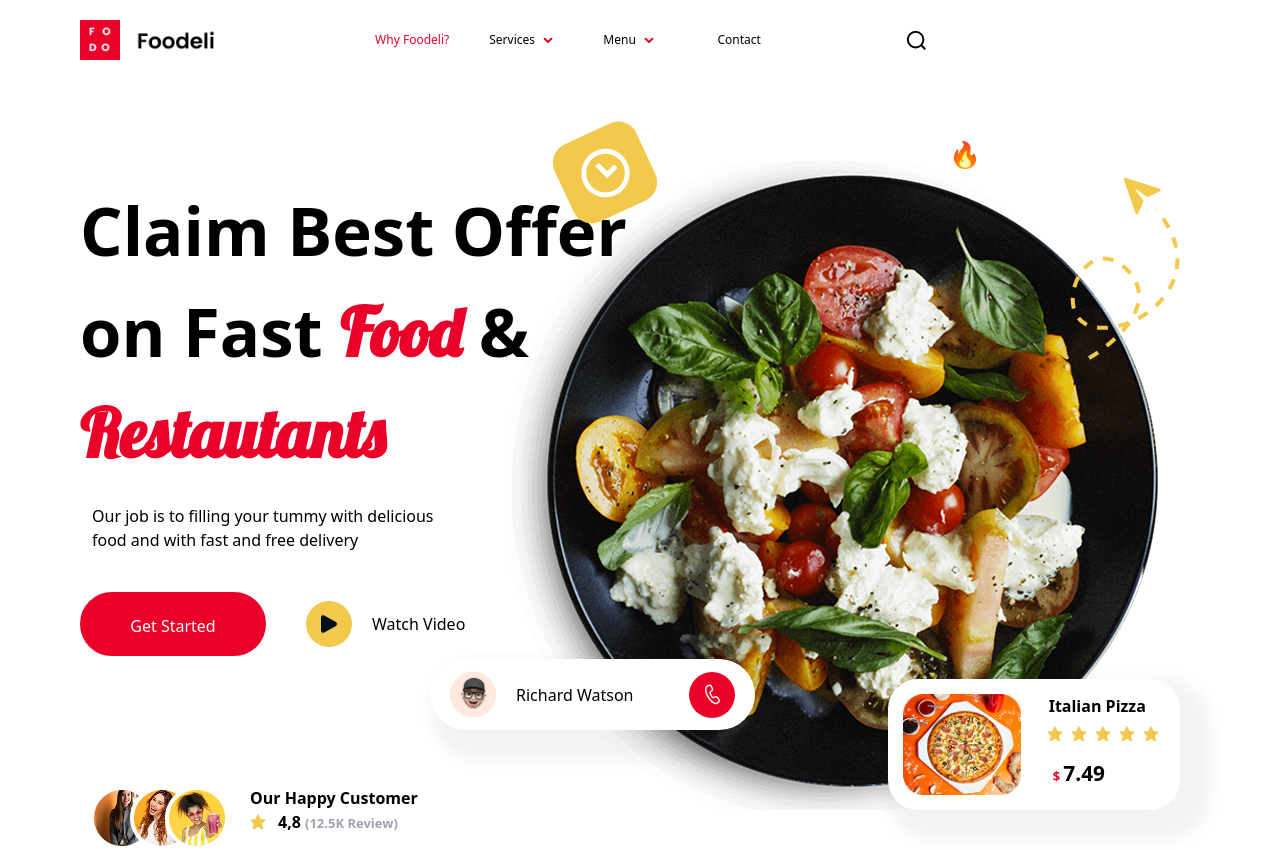
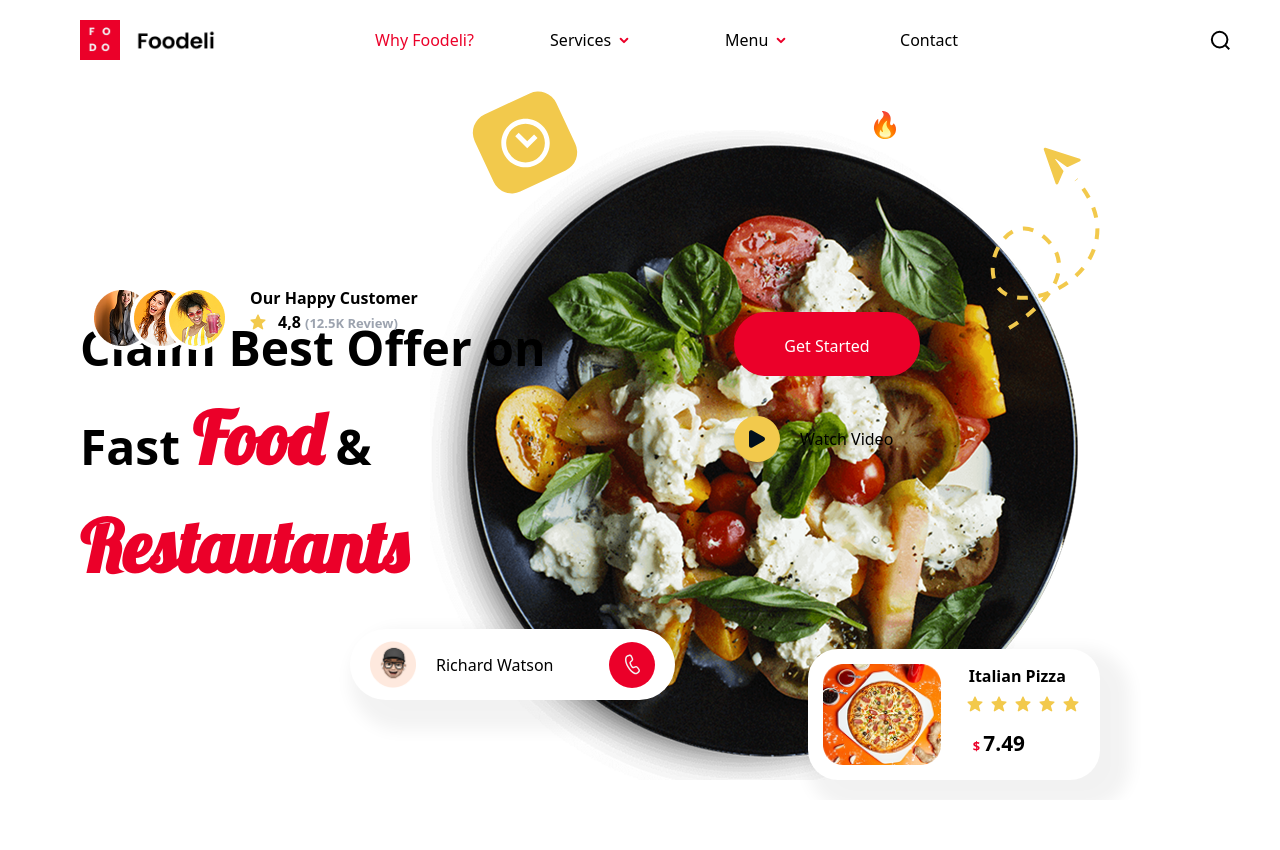
Before and after one commit to LCristiank/Lima_Restaurante, a plain HTML site: page index.html in a window 1280 px wide. After the commit the page ends 800 px from the top, so only its background shows below. Drawn offline with nearby package versions, Linux system fonts and the light colour scheme; files whose address does not match are found by name.

Commit message:
Fazendo Responsividade do Tablet

```diff
--- a/index.html
+++ b/index.html
@@ -8,13 +8,13 @@
     <title>Document</title>
 </head>
 <body>
-    <header class="flex items-center h-[10vh]">
+    <header class="flex items-center h-[10vh] ">
         <img src="./assets/images/logo.png" alt="" class="pr-40 pl-20 h-10">
-        <ul class="grid grid-cols-5 gap-10 text-[12px]">
-            <li class="text-[#EB0029]"> Why Foodeli? </li>
-            <li class="flex gap-2">
+        <ul class="grid grid-cols-5 gap-10 text-[12px] lg:text-[16px] ">
+            <li class="text-[#EB0029] lg:w-[150px]"> Why Foodeli? </li>
+            <li class="flex gap-2 ">
                 Services
-                <img src="./assets/icons/arrow.svg" alt="">
+                <img src="./assets/icons/arrow.svg" class="lg:text-[12px]" alt="">
             </li>
             <li class="flex gap-2">
                 Menu
@@ -22,11 +22,11 @@
             </li>
             <li>Contact</li>
         </ul>
-        <img src="./assets/icons/lupa.svg" alt="">
+        <img src="./assets/icons/lupa.svg" class="lg:mr-[50px]" alt="">
     </header>
     <main class="h-[90vh] flex flex-col relative p-[100px] pl-20">
 
-        <div class="flex justify-self-end h-400 absolute self-end top-20">
+        <div class="flex justify-self-end h-400 absolute self-end top-20 lg:relative lg:mr-[80px] lg:top-[-50px]">
             <div class="justify-center flex bg-[#F2C94C] absolute top-[-30px] left-[50px] w-[90px] h-[85px] transform rotate-[335deg] rounded-[20px]">
                 <img src="./assets/icons/Vector.svg" class="h-[50px] w-[50px] self-center " alt="">
             </div>
@@ -59,14 +59,14 @@
                 </div>
             </div>
         </div>
-        <article class="">
-            <div class="w-[580px] flex flex-col">
-                <h1 class="text-[67px] font-bold">Claim Best Offer on Fast <span class="font-lobster text-[#EB0029]">Food</span> & <span class="font-lobster text-[#EB0029]">Restautants</span></h1>
-                <p class="mt-5 ml-3 mb-10 text-[1rem] w-[380px]">Our job is to filling your tummy with delicious food and  with fast and free delivery</p>
+        <article class="lg:absolute lg:bottom-[200px]">
+            <div class="w-[580px] lg:w-[540px] flex flex-col lg:bottom-0">
+                <h1 class="text-[67px] lg:text-[3rem] font-bold">Claim Best Offer on Fast <span class="font-lobster text-[#EB0029] text-[4.5rem]">Food</span> & <span class="font-lobster text-[#EB0029] text-[4.5rem]">Restautants</span></h1>
+                <p class="mt-5 ml-3 mb-10 text-[1rem] w-[380px] lg:hidden">Our job is to filling your tummy with delicious food and  with fast and free delivery</p>
             </div>
 
-            <div class="flex gap-10">
-                <button class="w-[186px] h-[64px] bg-[#EB0029] border-2 border-[#EB0029] rounded-l-[50px] rounded-r-[50px] text-white p-5">Get Started</button>
+            <div class=" gap-10 lg:right-[-300px]  lg:absolute lg:top-0  ">
+                <button class="w-[186px] h-[64px] bg-[#EB0029] border-2 border-[#EB0029] rounded-l-[50px] rounded-r-[50px] text-white p-5 lg:mb-[40px]">Get Started</button>
                 <button class="flex items-center gap-5 ">
                     <div class=" flex justify-center gap-4 w-[46px] h-[46px] bg-[#F2C94C] border-2 border-none rounded-[100%]">
                         <img src="./assets/icons/play.svg" class="w-[16px]" alt="play"></div>
@@ -74,7 +74,7 @@
                 </button>
             </div>
         </article>
-        <div class="flex h-[64px] w-[350px] mt-[130px] relative">
+        <div class="flex h-[64px] w-[350px] mt-[130px] relative lg:absolute lg:bottom-[450px] bg">
             <img src="./assets/images/person_1.png" class="absolute z-10 left-[10px] " alt="mulher 1">
             <img src="./assets/images/person_3.png" class="absolute z-20 left-[50px] " alt="mulher 3">
             <img src="./assets/images/person_2.png" class="absolute z-30 left-[85px] " alt="mulher 2">
```
